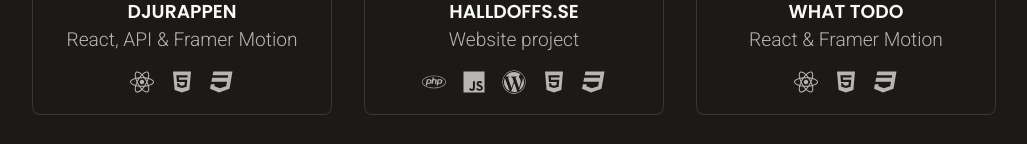
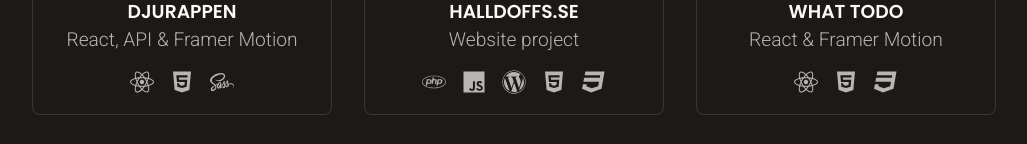
Before and after one commit to gutamuw/react-portfolio, a React (Vite) app: page /portfolio in a window 1280 px wide. Shown: the part 1195-1339 px from the top of the page, without its empty margins (126-1153 px from the left). Built offline with nearby package versions, Linux system fonts and the light colour scheme.

Commit message:
added sass icon to project

```diff
--- a/src/components/Portfolio.jsx
+++ b/src/components/Portfolio.jsx
@@ -3,7 +3,7 @@ import { motion } from "framer-motion";
 import "../styles/portfolio.css";
 import Card from "./Card";
 import { FontAwesomeIcon } from "@fortawesome/react-fontawesome";
-import { faJs, faWordpress, faPhp, faHtml5, faCss3, faNodeJs, faReact} from "@fortawesome/free-brands-svg-icons";
+import { faJs, faWordpress, faPhp, faHtml5, faCss3, faNodeJs, faReact, faSass} from "@fortawesome/free-brands-svg-icons";
 import { faDatabase } from "@fortawesome/free-solid-svg-icons";
 
 
@@ -112,7 +112,7 @@ function Portfolio() {
           techUsed={[
             <FontAwesomeIcon icon={faReact} />,
             <FontAwesomeIcon icon={faHtml5} />,
-            <FontAwesomeIcon icon={faCss3} />,
+            <FontAwesomeIcon icon={faSass} />,
           ]}
           description={"React, API & Framer Motion"}
           imageUrl={"/djurappen.JPG"}
```
